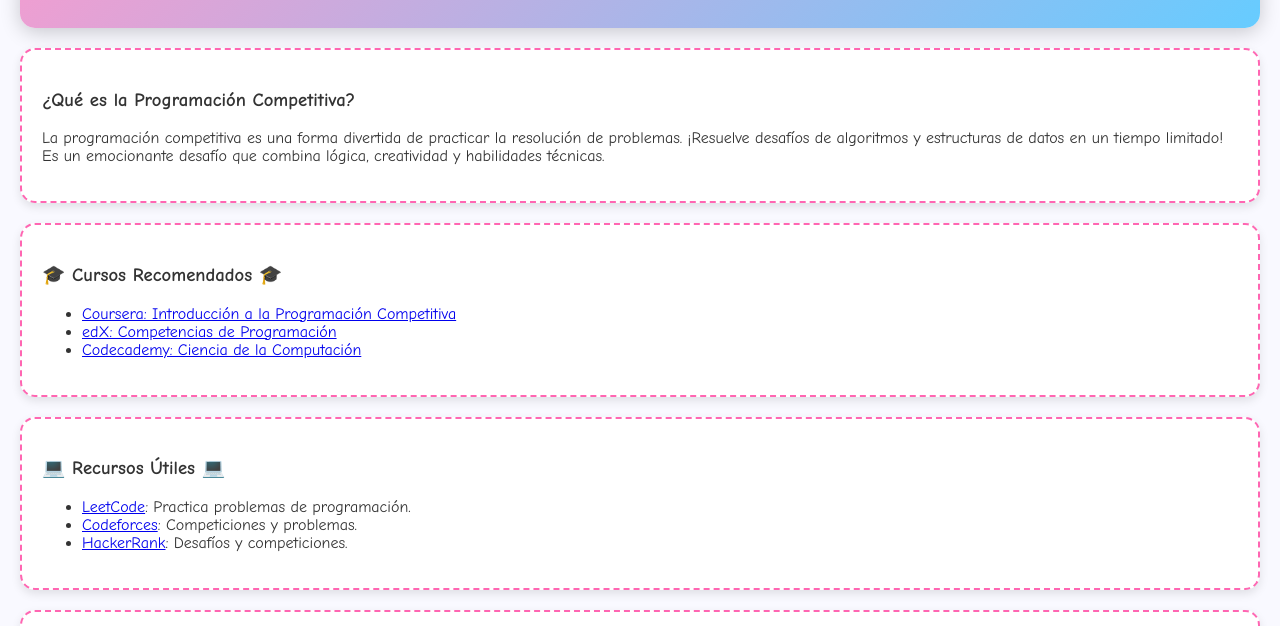
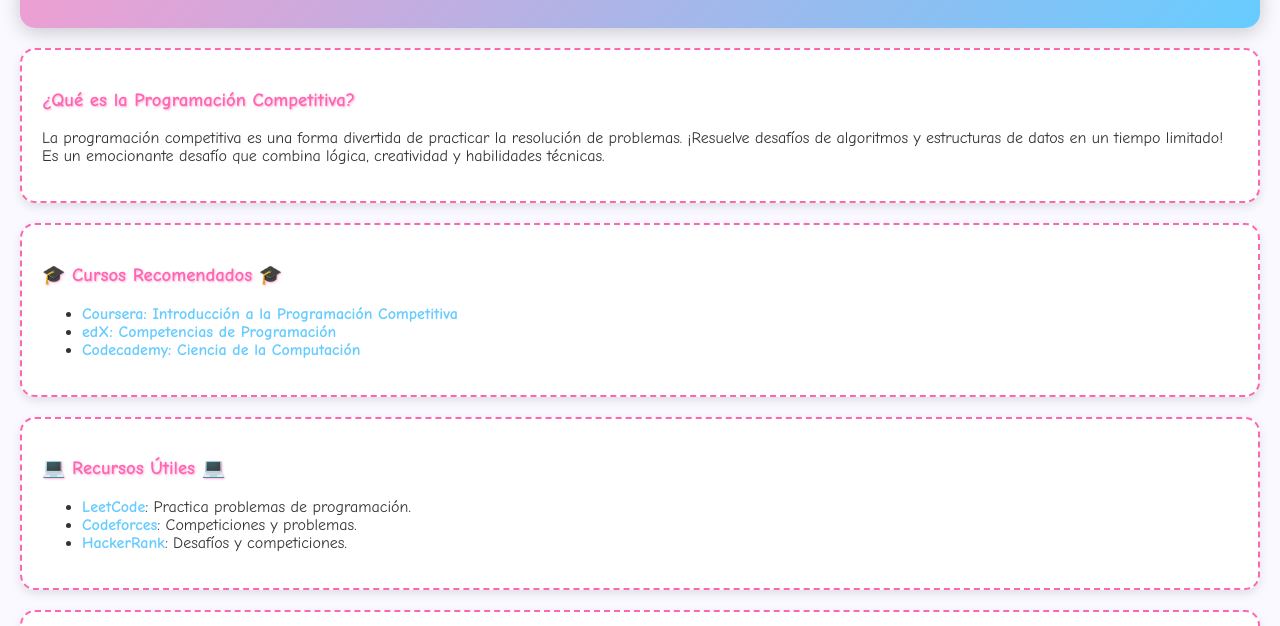
Before and after one commit to sheep96witch/club-programacion-cbtis, a plain HTML site: page index.html in a window 1280 px wide. Shown: the part 181-807 px from the top of the page. Drawn offline with Linux system fonts and the light colour scheme.

Commit message:
agregue style

```diff
--- a/style.css
+++ b/style.css
@@ -1,4 +1,4 @@
-/* Estilos generales */
+
 body {
     font-family: 'Comic Sans MS', cursive, sans-serif;
     background-color: #f9f9ff;
@@ -26,3 +26,17 @@
     padding: 20px;
     border: 2px dashed #ff66b2;
 }
+
+h3 {
+    color: #ff66b2;
+    text-shadow: 1px 1px 2px rgba(255, 105, 180, 0.5);
+}
+a {
+    color: #66ccff;
+    text-decoration: none;
+    font-weight: bold;
+}
+
+a:hover {
+    text-decoration: underline;
+}
```
